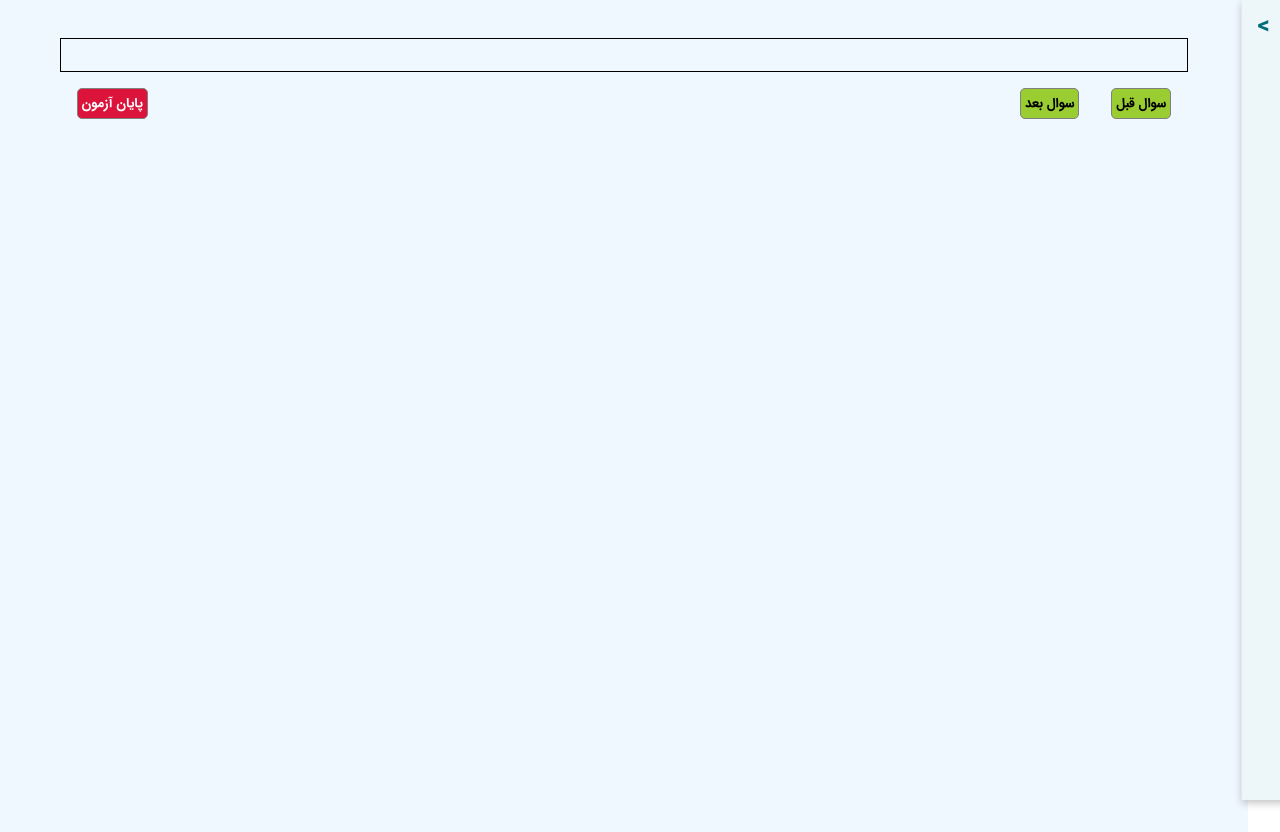
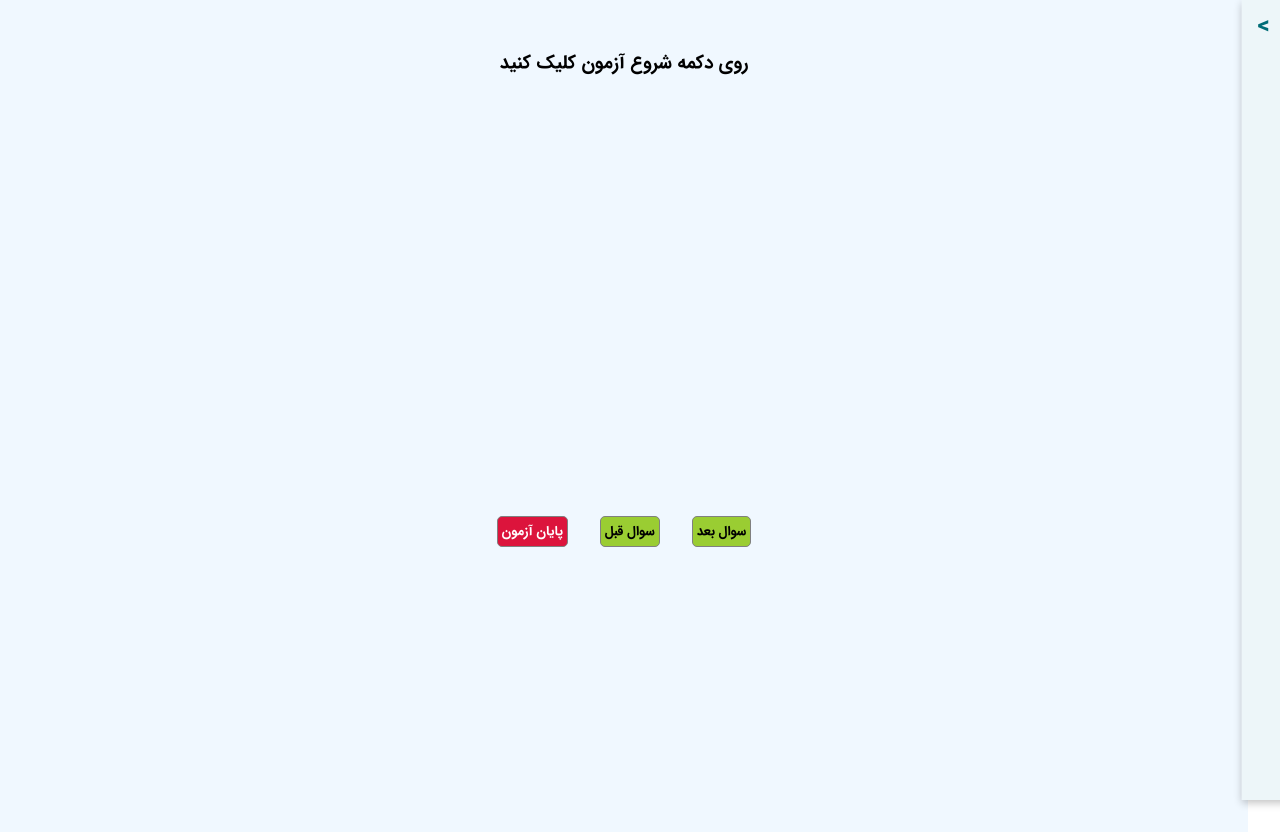
Before and after one commit to xekurt/s-form-builder, a React (Create React App) app: page /takesurvey/1 in a window 1280 px wide. Both pictures are taken after a click on the button "شروع آزمون". Built offline with nearby package versions, Linux system fonts and the light colour scheme.

Commit message:
add pagination

```diff
--- a/src/Pages/TakeSurvey/TakeSurvey.jsx
+++ b/src/Pages/TakeSurvey/TakeSurvey.jsx
@@ -7,6 +7,7 @@ import "./styles.css";
 
 const TakeSurvey = () => {
   const location = useLocation();
+  const [currentIndex, setCurrentIndex] = useState(0);
   const [data, setData] = useState({
     surveyInfo: {},
     surveyQuestions: [],
@@ -120,11 +121,11 @@ const TakeSurvey = () => {
     );
   };
 
-  const renderQuestions = (item, index) => {
+  const renderQuestion = (item, index) => {
     const { type } = item;
     if (type === "text") {
       return (
-        <div className="input__box" key={index}>
+        <div className="input__box question" key={index}>
           <label>
             {item.label}
             {item.defaultScore && (
@@ -132,6 +133,7 @@ const TakeSurvey = () => {
             )}
           </label>
           <input
+            disabled={!started}
             id={item.id}
             onChange={handleTextInput}
             value={formStructure.find((form) => form.id === item.id).value}
@@ -146,6 +148,7 @@ const TakeSurvey = () => {
             <div key={option.title} className="input__option">
               <label htmlFor={option.id}>{option.title}</label>
               <input
+                disabled={!started}
                 type="checkbox"
                 style={{ width: "26px" }}
                 checked={
@@ -169,6 +172,7 @@ const TakeSurvey = () => {
             <div key={option.title} className="input__option">
               <label htmlFor={option.id}>{option.title}</label>
               <input
+                disabled={!started}
                 type="checkbox"
                 style={{ width: "26px" }}
                 id={option.id}
@@ -196,6 +200,7 @@ const TakeSurvey = () => {
           <div className="truthy__template">
             <label htmlFor="truth">صحیح</label>
             <input
+              disabled={!started}
               type="radio"
               name="truth"
               checked={formStructure.find((form) => form.id === item.id).value}
@@ -206,6 +211,7 @@ const TakeSurvey = () => {
           <div className="truthy__template">
             <label>غلط</label>
             <input
+              disabled={!started}
               type="radio"
               name="false"
               checked={
@@ -220,15 +226,20 @@ const TakeSurvey = () => {
       );
     }
   };
+  const renderQuestions = (item, index) => {
+    return index === currentIndex && renderQuestion(item, index);
+  };
 
   return (
     <section className="takesurvey__container page">
+      <h3 style={{ margin: "2rem auto" }}>روی دکمه شروع آزمون کلیک کنید</h3>
       <div className="takesurvey__header">
         <h3>{data.surveyInfo?.title}</h3>
         <p>{data.surveyInfo?.desc}</p>
       </div>
       <div className="takesurvey__wrapper">
         {formStructure.map(renderQuestions)}
+      </div>
       <div className="takesurvey__buttons">
         {!started && (
           <button onClick={() => setStarted(true)}>شروع آزمون</button>
@@ -239,12 +250,29 @@ const TakeSurvey = () => {
               پایان آزمون
             </button>
             <div>
-                <button id="next">سوال بعد</button>
-                <button id="prev">سوال قبل</button>
+              <button
+                id="prev"
+                onClick={() =>
+                  currentIndex > 0
+                    ? setCurrentIndex((prevState) => prevState - 1)
+                    : null
+                }
+              >
+                سوال قبل
+              </button>
+              <button
+                id="next"
+                onClick={() =>
+                  currentIndex < formStructure.length - 1
+                    ? setCurrentIndex((prevState) => prevState + 1)
+                    : null
+                }
+              >
+                سوال بعد
+              </button>
             </div>
           </div>
         )}
-        </div>
       </div>
     </section>
   );
--- a/src/Pages/TakeSurvey/styles.css
+++ b/src/Pages/TakeSurvey/styles.css
@@ -12,20 +12,17 @@
 .takesurvey__wrapper {
   width: 90%;
   max-height: 80%;
+  min-height: 40%;
   margin: 1rem;
-  border: 1px solid black;
+
   padding: 1rem;
   position: relative;
   display: flex;
   flex-direction: column;
   align-items: flex-end;
   justify-content: flex-start;
-}
-.takesurvey__buttons {
-  width: 100%;
-  position: absolute;
-  bottom: -4rem;
-  right: 0;
+  overflow-y: auto;
+  overflow-x: hidden;
 }
 .takesurvey__buttons button {
   background-color: yellowgreen;
@@ -35,7 +32,6 @@
 .started__buttons {
   display: flex;
   width: 100%;
-
   justify-content: space-between;
 }
 #next {
@@ -71,5 +67,8 @@
 }
 
 .question {
-  border: 1px solid red;
+  margin: 1rem auto;
+  padding: 1rem 0.5rem;
+  background-color: white;
+  box-shadow: rgba(0, 0, 0, 0.15) 1.95px 1.95px 2.6px;
 }
```
Lines whose indentation alone changed are shown as unchanged.
